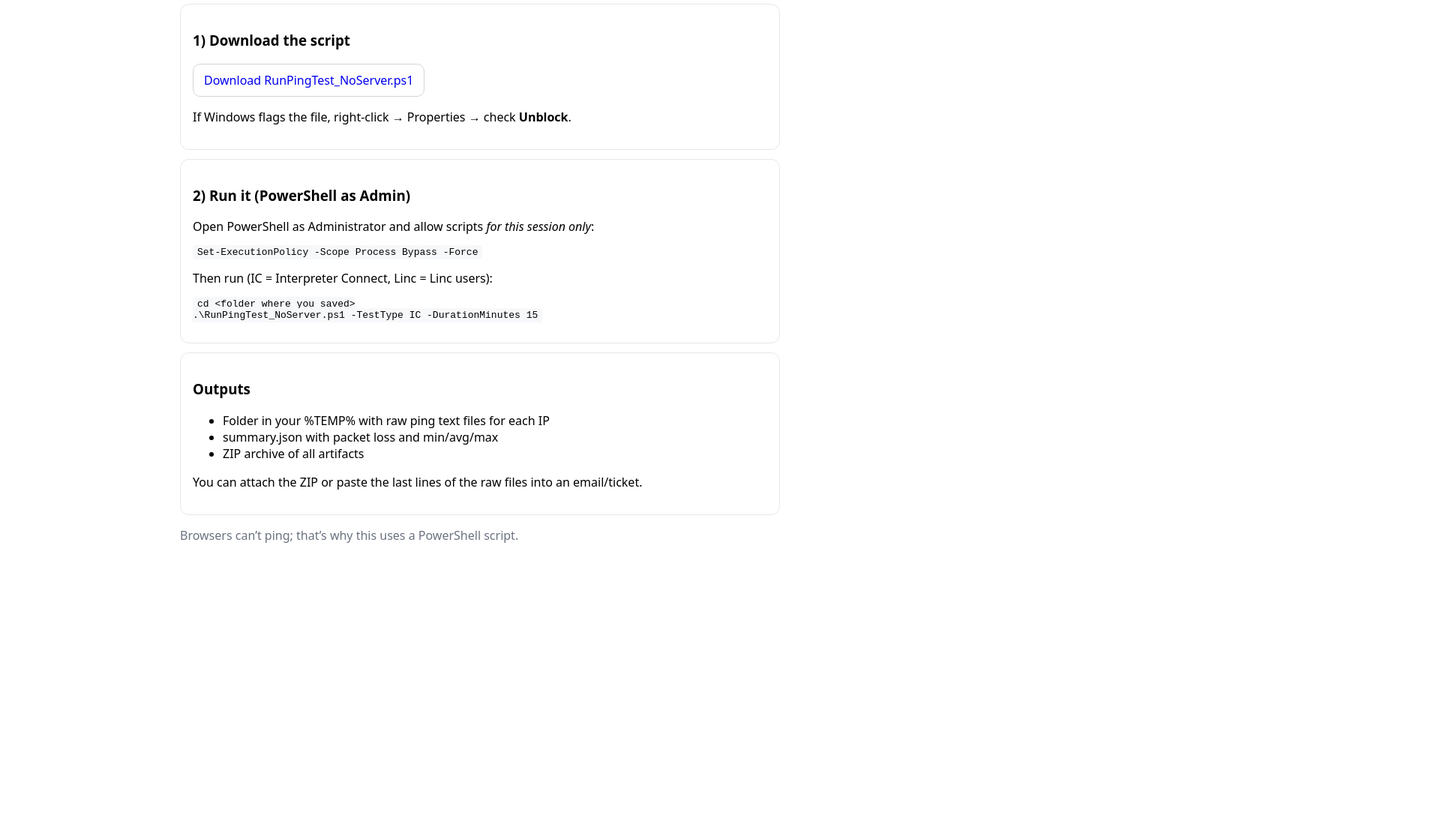
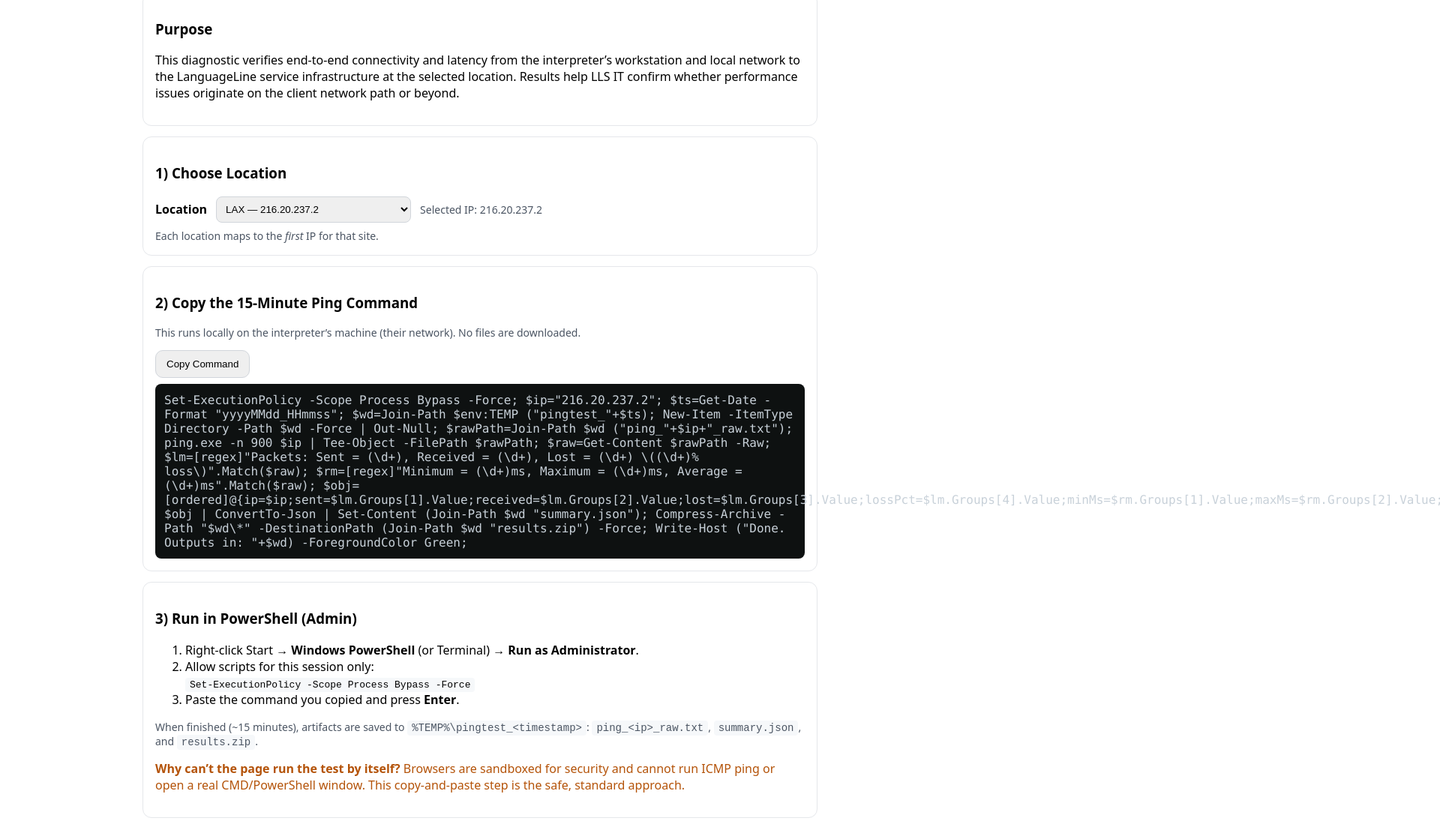
Before and after one commit to jasonromanbarrantes/net-ping-test, a plain HTML site: page index.html in a window 1280 px wide. Shown: the part 121-1236 px from the top of the page at 75% size, 1920 px wide, since content can reach past the window. Before the commit the page ends 870 px from the top, so only its background shows below. Drawn offline with Linux system fonts and the light colour scheme.

Commit message:
Update index.html

```diff
--- a/index.html
+++ b/index.html
@@ -1,45 +1,154 @@
 <!doctype html>
-    <html>
+<html lang="en">
 <head>
   <meta charset="utf-8" />
   <meta name="viewport" content="width=device-width,initial-scale=1" />
-      <title>15-Minute Ping Test</title>
+  <title>LLS – 15-Minute Connectivity Ping</title>
   <style>
-        body{font-family:system-ui,Arial,Helvetica,sans-serif;max-width:800px;margin:24px auto;padding:0 16px}
-        .card{border:1px solid #e5e7eb;border-radius:12px;padding:16px;margin:12px 0}
+    body{font-family:system-ui,Arial,Helvetica,sans-serif;max-width:900px;margin:24px auto;padding:0 16px}
+    h1{margin:0 0 8px}
+    .muted{color:#6b7280}
+    .card{border:1px solid #e5e7eb;border-radius:12px;padding:16px;margin:14px 0}
     code{background:#f6f8fa;padding:2px 6px;border-radius:4px}
-        .btn{display:inline-block;padding:10px 14px;border-radius:10px;border:1px solid #d1d5db;text-decoration:none}
+    .btn{display:inline-block;padding:10px 14px;border-radius:10px;border:1px solid #d1d5db;text-decoration:none;cursor:pointer}
+    select{padding:8px;border:1px solid #d1d5db;border-radius:8px;min-width:260px}
+    .row{display:flex;gap:12px;flex-wrap:wrap;align-items:center}
+    .cmd{white-space:pre-wrap;background:#0e1111;color:#c8d1d9;padding:12px;border-radius:8px;font-family:ui-monospace,Menlo,Consolas,monospace}
+    .note{font-size:14px;color:#4b5563}
+    .success{color:#059669;margin-left:8px}
+    .warn{color:#b45309}
   </style>
 </head>
 <body>
-      <h1>15-Minute Ping Test</h1>
-      <p>This runs a local ICMP ping for 15 minutes to LanguageLine targets and saves results on your PC.</p>
+  <h1>LLS – 15-Minute Connectivity Ping</h1>
+  <div class="muted">Client-to-Server network path verification</div>
 
   <div class="card">
-        <h3>1) Download the script</h3>
-        <p><a class="btn" href="RunPingTest_NoServer.ps1" download>Download RunPingTest_NoServer.ps1</a></p>
-        <p>If Windows flags the file, right-click → Properties → check <strong>Unblock</strong>.</p>
+    <h3>Purpose</h3>
+    <p>
+      This diagnostic verifies end-to-end connectivity and latency from the interpreter’s workstation and local network
+      to the LanguageLine service infrastructure at the selected location. Results help LLS IT confirm whether performance
+      issues originate on the client network path or beyond.
+    </p>
   </div>
 
   <div class="card">
-        <h3>2) Run it (PowerShell as Admin)</h3>
-        <p>Open PowerShell as Administrator and allow scripts <em>for this session only</em>:</p>
-        <pre><code>Set-ExecutionPolicy -Scope Process Bypass -Force</code></pre>
-        <p>Then run (IC = Interpreter Connect, Linc = Linc users):</p>
-        <pre><code>cd &lt;folder where you saved&gt;
-.\RunPingTest_NoServer.ps1 -TestType IC -DurationMinutes 15</code></pre>
+    <h3>1) Choose Location</h3>
+    <div class="row">
+      <label for="loc"><strong>Location</strong></label>
+      <select id="loc"></select>
+      <div id="ipview" class="note"></div>
+    </div>
+    <div class="note" style="margin-top:8px">
+      Each location maps to the <em>first</em> IP for that site.
+    </div>
   </div>
 
   <div class="card">
-        <h3>Outputs</h3>
-        <ul>
-          <li>Folder in your %TEMP% with raw ping text files for each IP</li>
-          <li>summary.json with packet loss and min/avg/max</li>
-          <li>ZIP archive of all artifacts</li>
-        </ul>
-        <p>You can attach the ZIP or paste the last lines of the raw files into an email/ticket.</p>
+    <h3>2) Copy the 15-Minute Ping Command</h3>
+    <p class="note">This runs locally on the interpreter’s machine (their network). No files are downloaded.</p>
+    <div class="row" style="margin:8px 0">
+      <button class="btn" id="copyBtn">Copy Command</button>
+      <span id="copied" class="success" style="display:none">Copied</span>
+    </div>
+    <div class="cmd" id="cmdPreview"></div>
   </div>
 
-      <p style="color:#6b7280">Browsers can’t ping; that’s why this uses a PowerShell script.</p>
+  <div class="card">
+    <h3>3) Run in PowerShell (Admin)</h3>
+    <ol>
+      <li>Right-click Start → <strong>Windows PowerShell</strong> (or Terminal) → <strong>Run as Administrator</strong>.</li>
+      <li>Allow scripts for this session only:<br>
+        <code>Set-ExecutionPolicy -Scope Process Bypass -Force</code>
+      </li>
+      <li>Paste the command you copied and press <strong>Enter</strong>.</li>
+    </ol>
+    <p class="note">
+      When finished (~15 minutes), artifacts are saved to <code>%TEMP%\pingtest_&lt;timestamp&gt;</code>:
+      <code>ping_&lt;ip&gt;_raw.txt</code>, <code>summary.json</code>, and <code>results.zip</code>.
+    </p>
+    <p class="warn"><strong>Why can’t the page run the test by itself?</strong> Browsers are sandboxed for security and cannot run ICMP ping
+      or open a real CMD/PowerShell window. This copy-and-paste step is the safe, standard approach.</p>
+  </div>
+
+  <script>
+    // First IP per site (as requested)
+    const locations = [
+      { name: "LAX", ip: "216.20.237.2" },
+      { name: "DAL", ip: "216.20.235.2" },
+      { name: "FRA", ip: "154.60.103.161" },
+      { name: "MUN", ip: "154.48.222.161" },
+      { name: "Melbourne", ip: "216.20.247.161" },
+      { name: "Sydney", ip: "207.166.102.129" },
+      { name: "Tokyo", ip: "210.57.75.129" },
+      { name: "Sao Paulo", ip: "200.15.3.129" },
+      { name: "SGP", ip: "61.14.30.129" },
+      { name: "London", ip: "213.198.48.129" },
+      { name: "Manchester", ip: "213.198.49.129" },
+      { name: "Toronto", ip: "38.64.141.129" },
+      { name: "Montreal", ip: "38.80.80.129" },
+      { name: "Abu Dhabi", ip: "83.111.4.161" },
+      { name: "Dubai", ip: "83.111.3.129" },
+      { name: "Mumbai", ip: "216.20.250.129" },
+      { name: "Hyderabad", ip: "216.20.251.129" },
+      // (LAX/Linc and DAL/Linc second IPs omitted by request; using first IP per site)
+      // (Extra SGP entries omitted; using first IP 61.14.30.129)
+    ];
+
+    const locSel = document.getElementById("loc");
+    const ipview = document.getElementById("ipview");
+    const cmdPreview = document.getElementById("cmdPreview");
+    const copyBtn = document.getElementById("copyBtn");
+    const copied = document.getElementById("copied");
+
+    locations.forEach((l, i) => {
+      const opt = document.createElement("option");
+      opt.value = l.ip;
+      opt.textContent = `${l.name} — ${l.ip}`;
+      if (i === 0) opt.selected = true;
+      locSel.appendChild(opt);
+    });
+
+    function buildCommand(ip){
+      // 15 minutes ≈ 900 echoes at 1 pkt/sec (-n 900)
+      // Saves raw output + summary.json + results.zip in %TEMP%\pingtest_<timestamp>
+      return [
+        'Set-ExecutionPolicy -Scope Process Bypass -Force;',
+        '$ip="'+ip+'";',
+        '$ts=Get-Date -Format "yyyyMMdd_HHmmss";',
+        '$wd=Join-Path $env:TEMP ("pingtest_"+$ts);',
+        'New-Item -ItemType Directory -Path $wd -Force | Out-Null;',
+        '$rawPath=Join-Path $wd ("ping_"+$ip+"_raw.txt");',
+        'ping.exe -n 900 $ip | Tee-Object -FilePath $rawPath;',
+        '$raw=Get-Content $rawPath -Raw;',
+        '$lm=[regex]"Packets: Sent = (\\d+), Received = (\\d+), Lost = (\\d+) \\((\\d+)% loss\\)".Match($raw);',
+        '$rm=[regex]"Minimum = (\\d+)ms, Maximum = (\\d+)ms, Average = (\\d+)ms".Match($raw);',
+        '$obj=[ordered]@{ip=$ip;sent=$lm.Groups[1].Value;received=$lm.Groups[2].Value;lost=$lm.Groups[3].Value;lossPct=$lm.Groups[4].Value;minMs=$rm.Groups[1].Value;maxMs=$rm.Groups[2].Value;avgMs=$rm.Groups[3].Value};',
+        '$obj | ConvertTo-Json | Set-Content (Join-Path $wd "summary.json");',
+        'Compress-Archive -Path "$wd\\*" -DestinationPath (Join-Path $wd "results.zip") -Force;',
+        'Write-Host ("Done. Outputs in: "+$wd) -ForegroundColor Green;'
+      ].join(' ');
+    }
+
+    function refresh(){
+      const ip = locSel.value;
+      ipview.textContent = "Selected IP: "+ip;
+      cmdPreview.textContent = buildCommand(ip);
+      copied.style.display = "none";
+    }
+
+    locSel.addEventListener("change", refresh);
+    refresh();
+
+    copyBtn.addEventListener("click", async () => {
+      try {
+        await navigator.clipboard.writeText(cmdPreview.textContent);
+        copied.style.display = "inline";
+        setTimeout(()=> copied.style.display="none", 2200);
+      } catch(e){
+        alert("Copy failed. Manually select and copy the command.");
+      }
+    });
+  </script>
 </body>
 </html>
```
Lines whose indentation alone changed are shown as unchanged.
